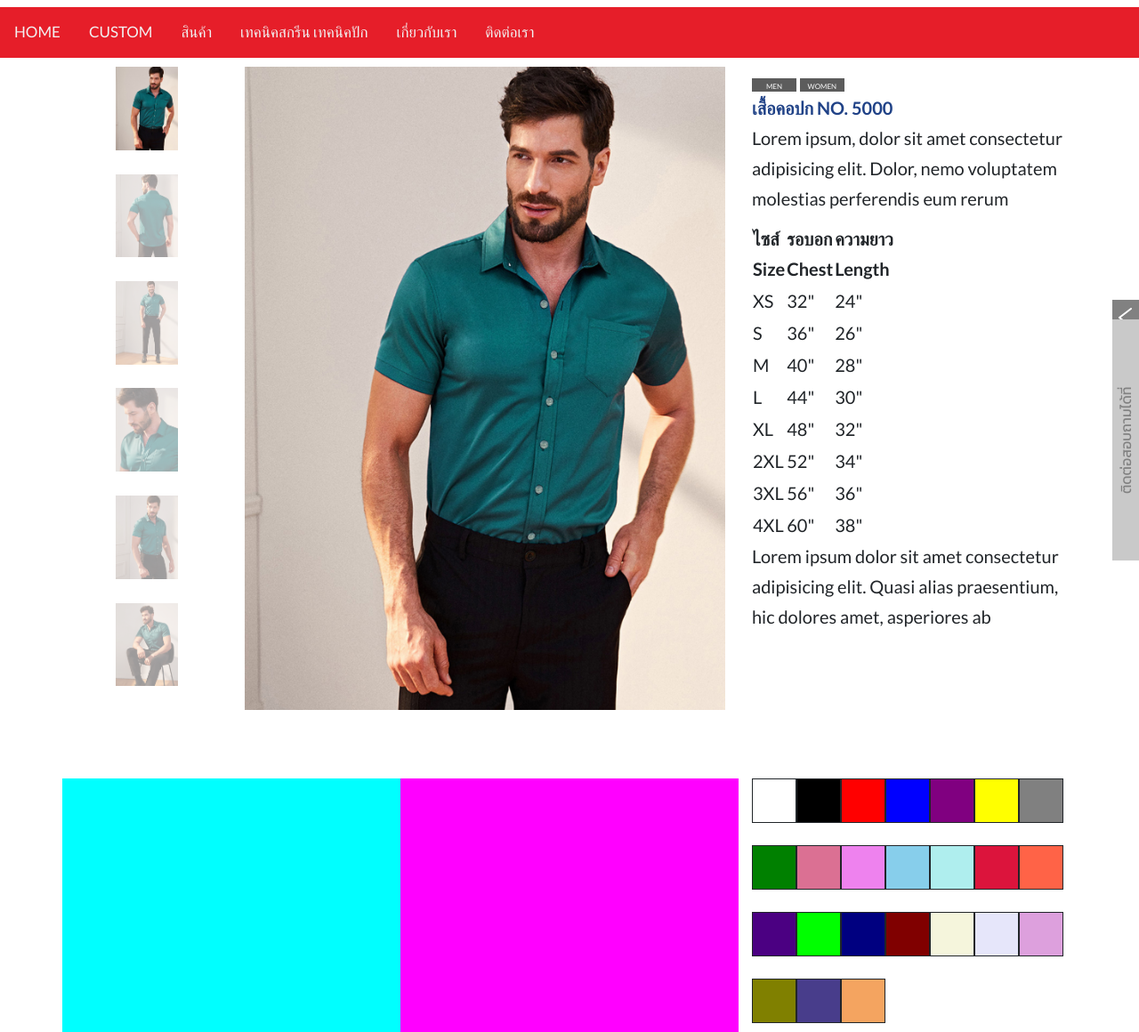
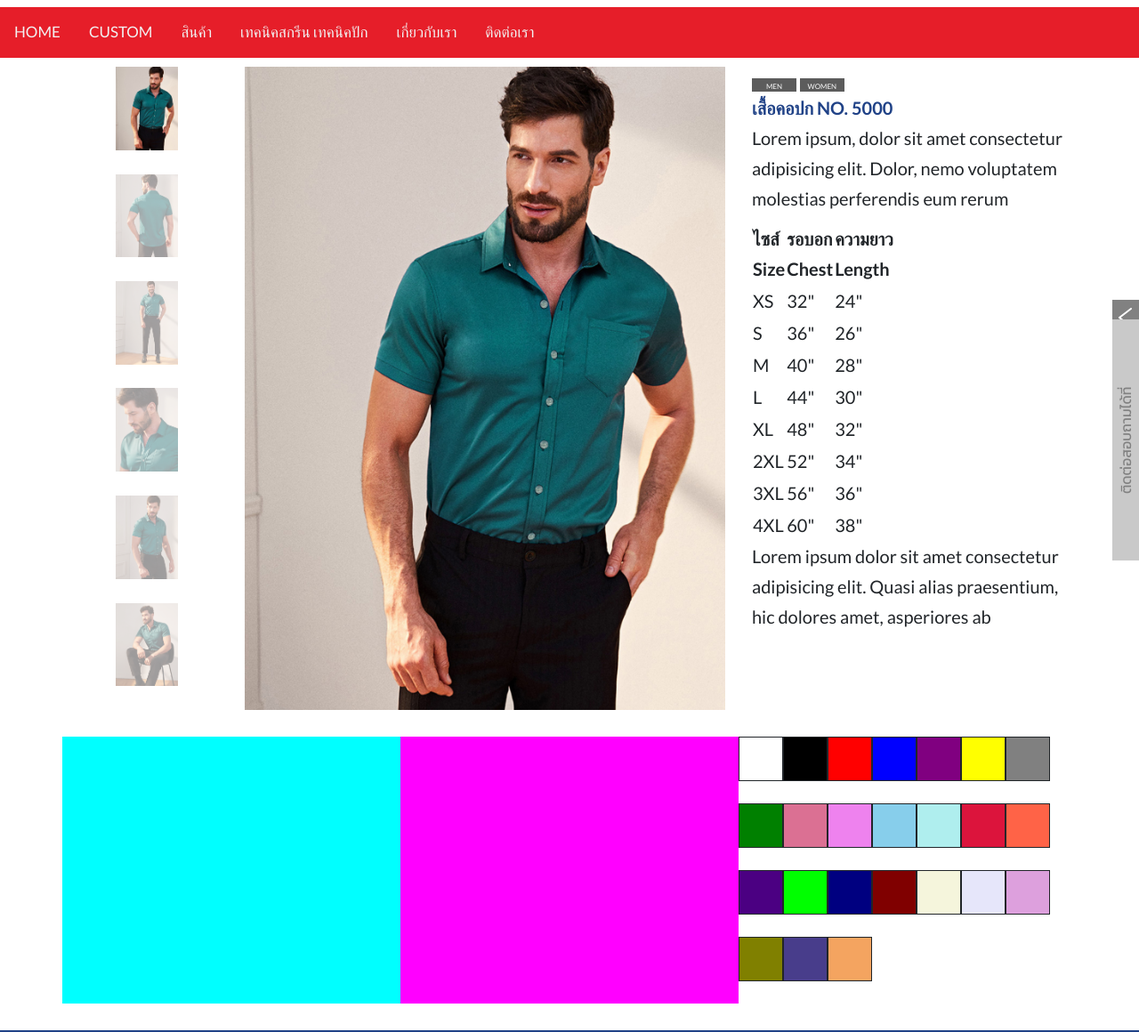
Before and after one commit to Githubpoozas/noproblem_dev, a website: page html/item.html in a window 1280 px wide. Shown: the part 140-1300 px from the top of the page at 89% size. Drawn offline with nearby package versions, Linux system fonts and the light colour scheme.

Commit message:
finish item detail

```diff
--- a/css/layout/_color-picker.scss
+++ b/css/layout/_color-picker.scss
@@ -1,14 +1,14 @@
 
 .row__color{
-    height: 300px;
+    // height: 300px;
 
     div[class^="col"]{
-      width: 100%;
-      height: 100%;
+      padding:0;
+      height: 300px;
     }
 
+  }
 
-  }
 
   .column-color{
     display: -webkit-flex; /* Safari */
--- a/css/layout/_detail.scss
+++ b/css/layout/_detail.scss
@@ -1,10 +1,10 @@
 .row__detail{
-    height: 700px;
+    // height: 700px;
 
-      div[class^="col"]{
-        width: 100%;
-        // height: 100%;
-      }
+    //   div[class^="col"]{
+    //     width: 100%;
+    //     // height: 100%;
+    //   }
   }
 
 .gallery-thumbs {
--- a/html/item.html
+++ b/html/item.html
@@ -56,7 +56,7 @@
     </div>
 
     <main class="item__contant">
-      <section class="item__section-detail u-margin-bottom-huge">
+      <section class="item__section-detail u-margin-bottom-medium">
         <div class="container">
           <div class="row row__detail">
             <div class="d-none d-md-block col-md-2 column-thumb">
@@ -231,7 +231,7 @@
         </div>
       </section>
 
-      <section class="item__section-color u-margin-bottom-huge">
+      <section class="item__section-color u-margin-bottom-medium">
         <div class="container">
           <div class="row row__color">
             <div class="col-sm-12 col-md-4 column-front" style="background-color: cyan;"></div>
```
Also changed, not shown: css/style.css, 1 other file.
